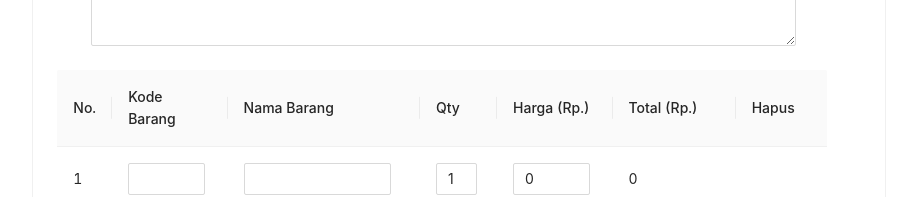
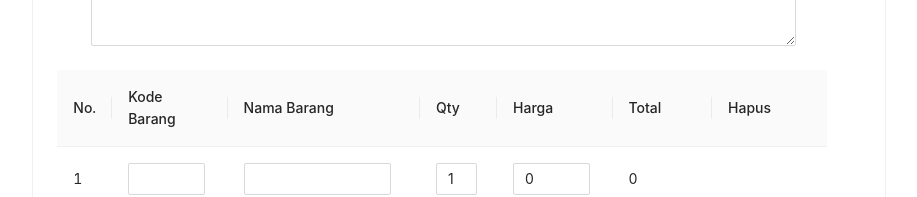
Before and after one commit to vincentandr/Invoice, a React (Create React App) app in the folder invoice-app/: page / in a window 1280 px wide. Shown: the part 365-562 px from the top of the page, without its empty margins (181-1098 px from the left). Built offline with nearby package versions, Linux system fonts and the light colour scheme.

Commit message:
fixed bugs, consistent variable names

```diff
--- a/invoice-app/src/form.js
+++ b/invoice-app/src/form.js
@@ -48,15 +48,15 @@ const InvoiceForm = () => {
     data: [
       {
         id: 1,
-        kode: "",
-        nama: "",
+        code: "",
+        name: "",
         qty: 1,
-        harga: 0,
+        price: 0,
         total: 0,
       },
     ],
-    info: {
-
+    buyerInfo: {
+      name: "",
     },
     columns: ["No.", "Kode Barang", "Nama Barang", "Qty", "Harga", "Total"],
     pagination: {
@@ -233,7 +233,7 @@ const ItemsTable = (props) => {
       let page = { ...props.state.pagination };
       let index = rowIndex + (page.current - 1) * page.pageSize;
 
-      if (dataIndex === "qty" || dataIndex === "harga") {
+      if (dataIndex === "qty" || dataIndex === "price") {
         childNode = (
           <Form.Item
             name={`${dataIndex}${index}`}
@@ -248,7 +248,7 @@ const ItemsTable = (props) => {
             style={{ marginBottom: 0 }}
           >
             <InputNumber
-              {...(dataIndex === "harga"
+              {...(dataIndex === "price"
                 ? {
                     formatter: (value) => numberWithCommas(value),
                     parser: (value) => numberWithCommasReverse(value),
@@ -258,7 +258,7 @@ const ItemsTable = (props) => {
                     parser: (value) => parseInt(value),
                     style: { width: "100%" },
                   })}
-              min={dataIndex === "harga" ? 0 : 1}
+              min={dataIndex === "price" ? 0 : 1}
               onBlur={(e) =>
                 props.dispatch({
                   type: "UPDATE_INPUT_VALUE",
@@ -314,36 +314,36 @@ const ItemsTable = (props) => {
 
   const columns = [
     {
-      title: "No.",
+      title: props.state.columns[0],
       dataIndex: "id",
       width: "5%",
     },
     {
-      title: "Kode Barang",
-      dataIndex: "kode",
+      title: props.state.columns[1],
+      dataIndex: "code",
       editable: true,
       width: "15%",
     },
     {
-      title: "Nama Barang",
-      dataIndex: "nama",
+      title: props.state.columns[2],
+      dataIndex: "name",
       editable: true,
       width: "25%",
     },
     {
-      title: "Qty",
+      title: props.state.columns[3],
       dataIndex: "qty",
       editable: true,
       width: "10%",
     },
     {
-      title: "Harga (Rp.)",
-      dataIndex: "harga",
+      title: props.state.columns[4],
+      dataIndex: "price",
       editable: true,
       width: "15%",
     },
     {
-      title: "Total (Rp.)",
+      title: props.state.columns[5],
       dataIndex: "total",
       render: (text, _, index) => {
         let idx =
@@ -387,10 +387,10 @@ const ItemsTable = (props) => {
 
     const newRow = {
       id: props.state.count + 1,
-      kode: "",
-      nama: "",
+      code: "",
+      name: "",
       qty: 1,
-      harga: 0,
+      price: 0,
       total: 0,
     };
 
@@ -440,6 +440,7 @@ const ItemsTable = (props) => {
             columns={tableColumns}
             pagination={props.state.pagination}
             onChange={(pagination) => changePage(pagination)}
+            rowKey="id"
           />
         </Col>
       </Row>
--- a/invoice-app/src/invoice.js
+++ b/invoice-app/src/invoice.js
@@ -48,11 +48,11 @@ class Invoice extends React.PureComponent {
             </tr>
           </thead>
           <tbody>
-            {this.props.state.data.map((item) => {
+            {this.props.state.data.map((item, outerIndex) => {
               return (
-                <tr>
-                  {Object.keys(item).map((key, index) => (
-                    <td key={index}>{item[key]}</td>
+                <tr key={outerIndex}>
+                  {Object.keys(item).map((key, innerIndex) => (
+                    <td key={innerIndex}>{item[key]}</td>
                   ))}
                 </tr>
               );
--- a/invoice-app/src/util.js
+++ b/invoice-app/src/util.js
@@ -8,7 +8,7 @@ const numberWithCommasReverse = (x) => {
 
 const getFieldsOnTable = (fields) => {
   let keys = Object.keys(fields);
-  let regex = new RegExp("^kode|^qty|^nama|^harga");
+  let regex = new RegExp("^code|^qty|^name|^price");
   return keys.filter((key) => regex.test(key));
 };
 
```
